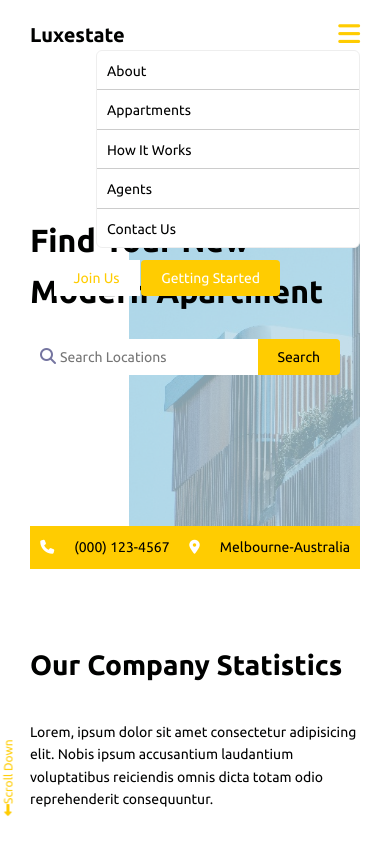
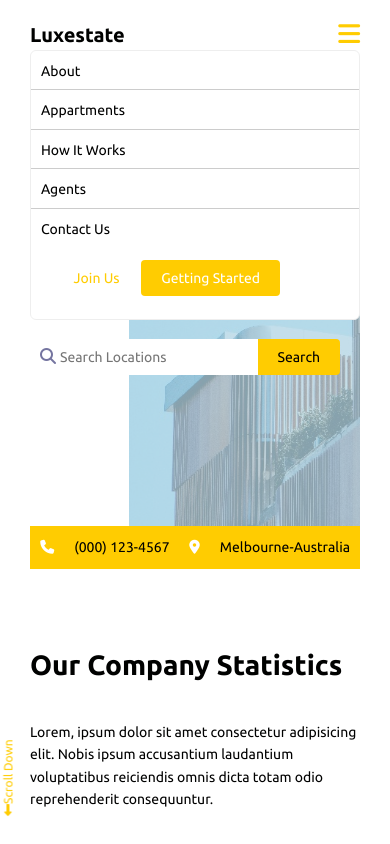
Before and after one commit to Mohamad16593/Lux, a plain HTML site: page index.html in a window 390 px wide. Both pictures are taken after a click on the element 349 px from the left and 34 px from the top of the page. Shown: the top 844 px of the page. Drawn offline with Linux system fonts and the light colour scheme.

Commit message:
Add files via upload

```diff
--- a/css/style.css
+++ b/css/style.css
@@ -95,8 +95,8 @@ button {
     top: 50px;
     z-index: 5;
     background-color: #fff;
-    width: 80%;
-    height: auto;
+    width: 100%;
+    height: 270px;
     border: 1px solid #eee;
     padding-left: 0;
     border-radius: 6px;
```
